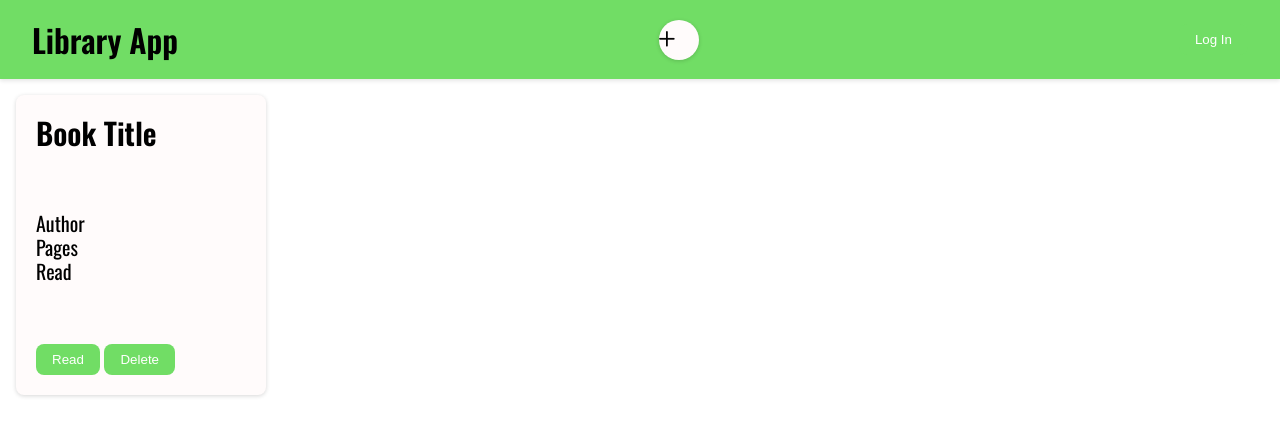
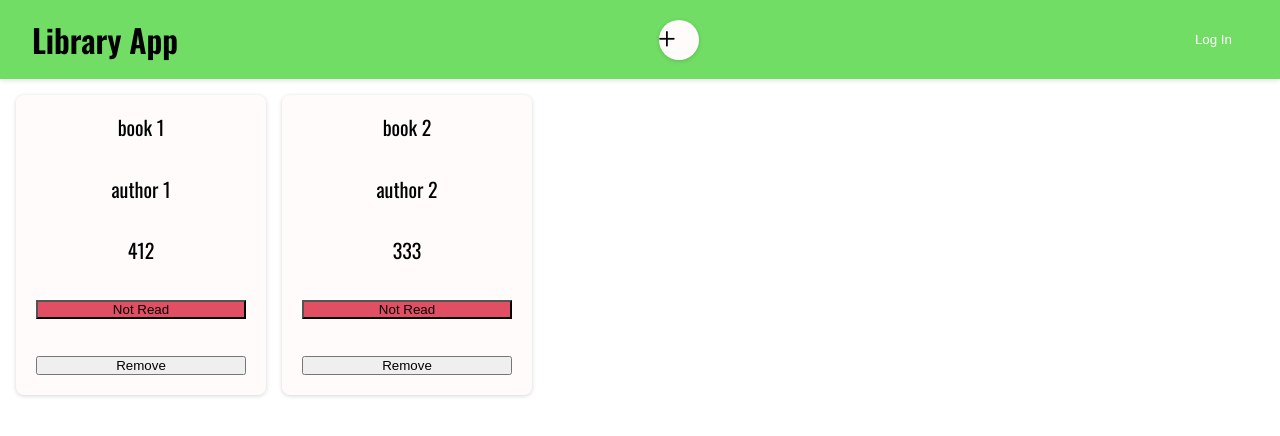
Before and after one commit to j-miller-dev/libraryApp, a plain HTML site: page index.html in a window 1280 px wide. Both pictures are taken after a click on the button "Read". Drawn offline with nearby package versions, Linux system fonts and the light colour scheme.

Commit message:
Refactor to class constructor

```diff
--- a/index.html
+++ b/index.html
@@ -32,25 +32,22 @@
         <button class="logIn" id="logIn">Log In</button>
       </div>
     </div>
-    <div class="grid-container">
-      <div class="card book-card">
-        <div class="card-header">
-          <h2 id="title">Book Title</h2>
-        </div>
-        <div class="card-body">
-          <p id="author">Author</p>
-          <p id="pageCount">Pages</p>
-          <p id="read">Read</p>
-        </div>
-        <div class="card-footer">
-          <button class="btn-read">Read</button>
+    <!-- BOOK CONTAINER -->
+    <div class="grid-container" id="library-container">
+      <!--  BOOK TEMPLATE -->
+      <template id="newBook">
+        <div class="Book" data-num="" data-read="">
+          <p class="BookTitle" id="title">Book Title</p>
+          <p class="BookAuthor" id="author">Author</p>
+          <p class="BookPages" id="pageCount">Pages</p>
+          <button class="hasRead" id="btn-read">Not read yet</button>
           <button id="btn-delete" class="btn-delete">Delete</button>
         </div>
-      </div>
+      </template>
     </div>
     <div class="modal" id="modal">
       <div class="modal-content">
-        <div class="modal-header">
+        <div class="modal-header" id="modal-header">
           <h2>Add New Book</h2>
         </div>
         <div class="modal-body">
@@ -62,12 +59,12 @@
             <label for="pages">Pages</label>
             <input type="number" id="pageCount" />
             <label for="read">Read</label>
-            <input type="checkbox" id="read" />
+            <input type="checkbox" id="myCheck" />
           </form>
         </div>
         <div class="modal-footer">
           <button id="cancel-btn" class="cancel">Cancel</button>
-          <button class="add-book-btn">Add</button>
+          <button class="add-book-btn" id="add-book-btn">Add</button>
         </div>
       </div>
     </div>
--- a/script.js
+++ b/script.js
@@ -4,13 +4,124 @@ const modal = document.getElementById("modal");
 const addBook = document.getElementById("addBook");
 const cancelBtn = document.getElementById("cancel-btn");
 const form = document.querySelector("form");
+const addBookBtn = document.getElementById("add-book-btn");
 
+let newBook;
+
+let myLibrary = [
+  {
+    title: "book 1",
+    author: "author 1",
+    pages: 412,
+    isRead: false,
+  },
+  {
+    title: "book 2",
+    author: "author 2",
+    pages: 333,
+    isRead: true,
+  },
+];
+
+// Book constructor
+class Book {
+  constructor(title, author, pages, isRead) {
+    // the constructor...
+    this.title = title;
+    this.author = author;
+    this.pages = pages;
+    this.isRead = isRead;
+  }
+}
+
+// On page load, load all myLibrary books to the libraryContainer
+function libraryUpdate() {
+  myLibrary.forEach((book) => {
+    displayBook(book);
+  });
+}
+
+// RENDER FUNCTION - Renders the card on the DOM
+function render() {
+  // Select library container
+  // select ALL books
+  // For each current book, remove to stop duplicates
+
+  // Iterate through the length of myLibrary & run displayBook for each index or book
+  // displayBook(myLibrary[myLibrary.length - 1]);
+  const display = document.getElementById("library-container");
+  const books = document.querySelectorAll(".Book");
+  books.forEach((book) => display.removeChild(book));
+
+  for (let i = 0; i < myLibrary.length; i++) {
+    displayBook(myLibrary[i]);
+  }
+}
+
+// Create all elements for book and display book
+function displayBook(book) {
+  // Select the library container and assign to variable
+  const libraryContainer = document.getElementById("library-container");
+  const bookDiv = document.createElement("div");
+  const titleDiv = document.createElement("div");
+  const authDiv = document.createElement("div");
+  const pageDiv = document.createElement("div");
+  const removeBtn = document.createElement("button");
+  const readBtn = document.createElement("button");
+
+  bookDiv.classList.add("Book");
+  bookDiv.setAttribute("id", myLibrary.indexOf(book));
+
+  titleDiv.textContent = book.title;
+  titleDiv.classList.add("title");
+  bookDiv.appendChild(titleDiv);
+
+  authDiv.textContent = book.author;
+  authDiv.classList.add("author");
+  bookDiv.appendChild(authDiv);
+
+  pageDiv.textContent = book.pages;
+  pageDiv.classList.add("pages");
+  bookDiv.appendChild(pageDiv);
+
+  readBtn.classList.add("readBtn");
+  bookDiv.appendChild(readBtn);
+
+  if (book.isRead === false) {
+    readBtn.textContent = "Not Read";
+    readBtn.style.backgroundColor = "#e04f63";
+  } else {
+    readBtn.textContent = "Read";
+    readBtn.style.backgroundColor = "#63da63";
+  }
+
+  removeBtn.textContent = "Remove";
+  removeBtn.setAttribute("id", "removeBtn");
+  bookDiv.appendChild(removeBtn);
+
+  libraryContainer.appendChild(bookDiv);
+
+  removeBtn.addEventListener("click", () => {
+    myLibrary.splice(myLibrary.indexOf(book), 1);
+
+    render();
+  });
+
+  //add toggle ability to each book 'read' button on click
+  readBtn.addEventListener("click", () => {
+    book.isRead = !book.isRead;
+    render();
+  });
+}
+
+// Opens add book modal
 addBook.addEventListener("click", () => {
   console.log("click");
   modal.style.display = "flex";
   // Add background overlay
 });
 
+// Cancels out of book modal
 cancelBtn.addEventListener("click", () => {
   console.log("cancel");
   modal.style.display = "none";
@@ -18,22 +129,46 @@ cancelBtn.addEventListener("click", () => {
   form.reset();
 });
 
-let myLibrary = [];
+// Event listener for addBookToLibrary
+addBookBtn.addEventListener("click", () => {
+  console.log("book added button clicked");
+  addBookToLibrary();
+});
 
-function Book(title, author, pages, isRead) {
-  // the constructor...
-  this.title = title;
-  this.author = author;
-  this.pages = pages;
-  this.isRead = isRead;
-}
+// Are these needed?
+// function check() {
+//   document.getElementById("myCheck").checked = true;
+// }
+
+// function uncheck() {
+//   document.getElementById("myCheck").checked = false;
+// }
+
+let title = document.getElementById("title");
+let author = document.getElementById("author");
+let pages = document.getElementById("pageCount");
+let isRead = document.getElementById("myCheck");
+let modalHeader = document.getElementById("modal-header");
 
 function addBookToLibrary() {
-  // do stuff here
-  myLibrary.push(book);
+  event.preventDefault();
+  modal.style.display = "none";
+
+  // Create new book object
+  newBook = new Book(title.value, author.value, pages.value, isRead.checked);
+  // If book title already exists - try again
+  // if (isInLibrary(book)) {
+  //   modalHeader.textContent = "Book already exists. Try Another";
+  // } else {
+  myLibrary.push(newBook);
+  form.reset();
+  render();
+  // }
 }
 
 function isInLibrary(book) {
-  // This succinctly (and supposedly) iterates through and finds already existing books
+  // finds the first duplicate and returns TRUE if found
   return myLibrary.find((item) => item.title === book.title) !== undefined;
 }
+
+window.onload = libraryUpdate();
--- a/style.css
+++ b/style.css
@@ -60,9 +60,13 @@ body {
 .logIn:hover {
   background-color: var(--white);
   color: var(--light-green);
-  border: 4px solid black);
+  border: 4px solid black;
   border: rgba(0, 0, 0, 1);
   transform: scale(1.1);
+}
+
+.Book[data-read="true"] .HasRead {
+  background: green;
 }
 
 .grid-container {
@@ -87,7 +91,7 @@ body {
   z-index: 100;
 }
 
-.book-card {
+.Book {
   display: flex;
   flex-direction: column;
   justify-content: space-between;
@@ -100,11 +104,12 @@ body {
   line-height: 1.2;
   height: 300px;
   width: 250px;
+  text-align: center;
 }
 
 .button-group {
   display: flex;
-  justify-content: space-around
+  justify-content: space-around;
 }
 
 .btn {
@@ -120,11 +125,8 @@ body {
   background-color: var(--light-red);
 }
 
-
-
 .addBookContainer {
   display: sticky;
-
 }
 
 .addBook {
@@ -181,9 +183,22 @@ body {
   align-items: center;
   width: 100%;
   height: 100%;
-
 }
 
 .active {
   display: flex;
 }
+
+.Book .hasRead {
+  background: red;
+  color: white;
+  padding: 5px;
+  border-radius: 4px;
+}
+
+.Book[data-read="true"] .hasRead {
+  background: green;
+}
+.Book[data-read="false"] .hasRead {
+  background: red;
+}
```
